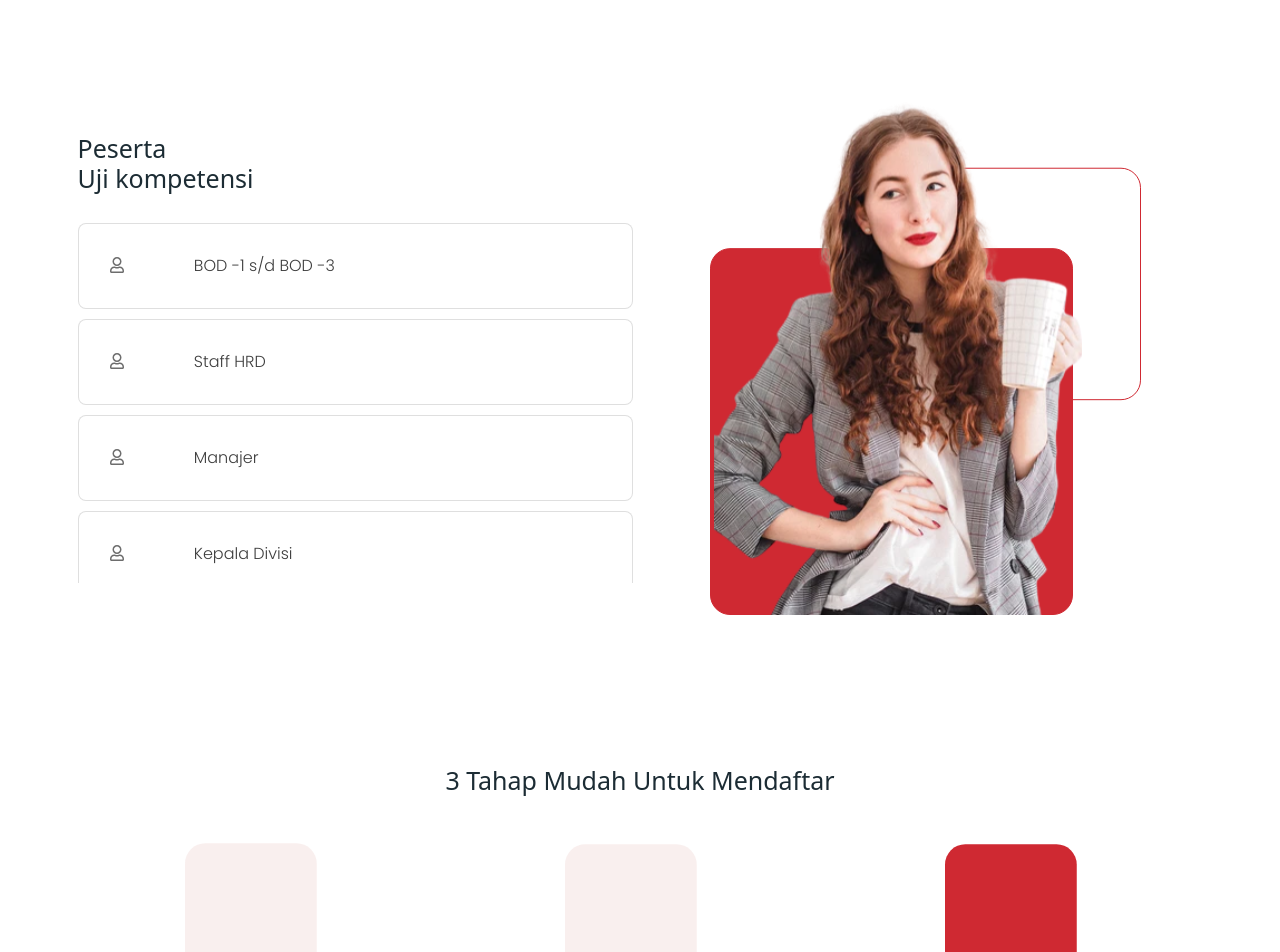
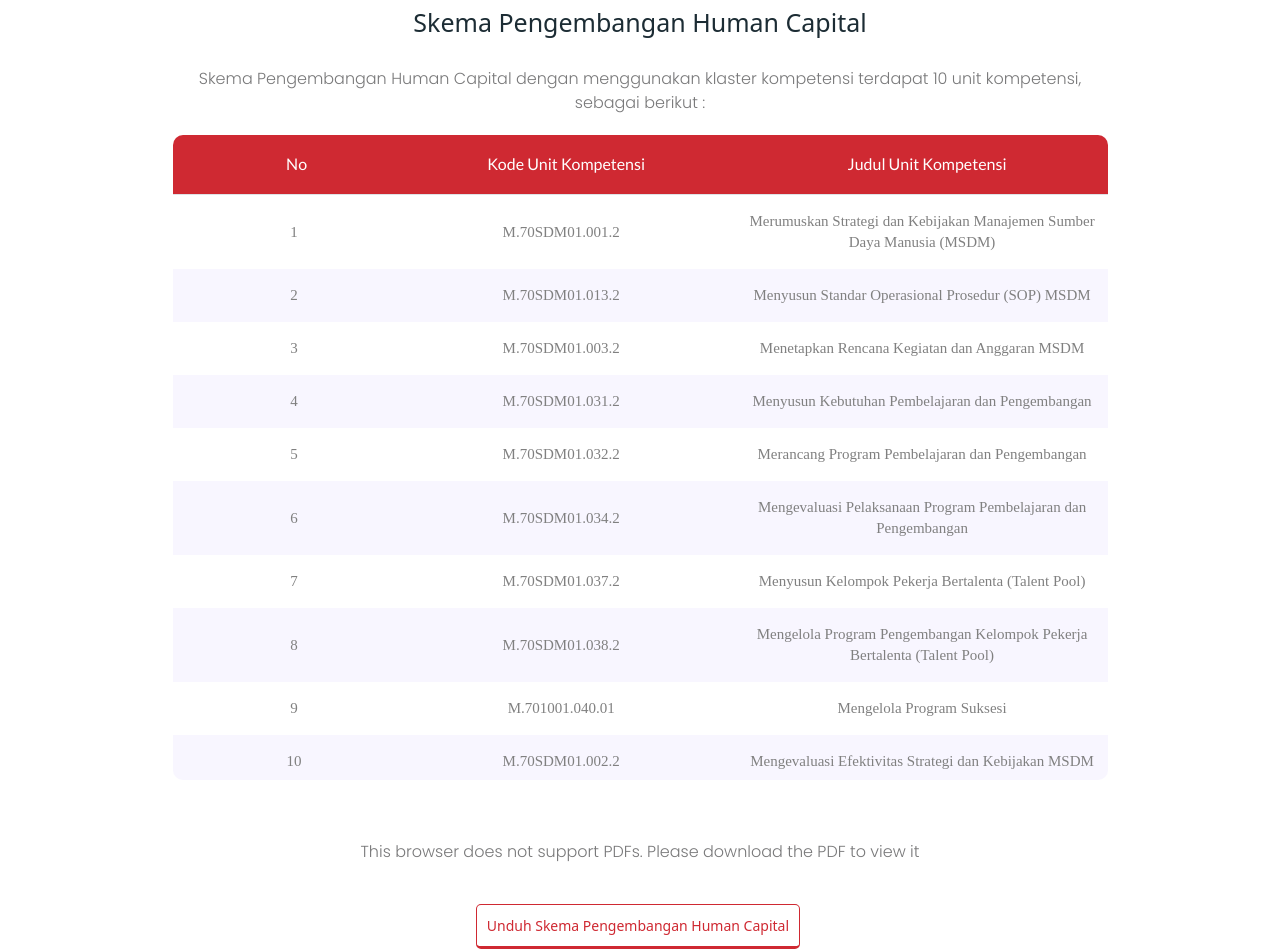
Before and after one commit to iqballa24/lsphcmi_react, a React (Create React App) app: page /scheme in a window 1280 px wide. Shown: the part 1740-2692 px from the top of the page. Built offline with nearby package versions, Linux system fonts and the light colour scheme.

Commit message:
complete page scheme

```diff
--- a/src/App.js
+++ b/src/App.js
@@ -1,6 +1,7 @@
 import "./assets/css/main.css";
 import Homepage from "view/Homepage";
 import About from "view/About";
+import Scheme from "view/Scheme";
 import { BrowserRouter as Router, Switch, Route } from "react-router-dom";
 import "bootstrap/dist/css/bootstrap.min.css";
 
@@ -12,8 +13,8 @@ function App() {
           <Route path="/about">
             <About />
           </Route>
-          <Route path="/users">
-            <Homepage />
+          <Route path="/scheme">
+            <Scheme />
           </Route>
           <Route path="/">
             <Homepage />
--- /dev/null
+++ b/src/components/Scheme/SchemePengelolaan.js
@@ -0,0 +1,82 @@
+import React from "react";
+import ScemeSection from "elements/ScemeSection";
+import { SKKNIPengelolaan } from "data/pdf";
+
+const column = [
+  {
+    id: 1,
+    name: "No",
+  },
+  {
+    id: 2,
+    name: "Kode Unit Kompetensi",
+  },
+  {
+    id: 3,
+    name: "Judul Unit Kompetensi",
+  },
+];
+
+const data = [
+  {
+    id: 1,
+    kdUnit: "M.70SDM01.001.2",
+    titleUnit:
+      "Merumuskan Strategi dan Kebijakan Manajemen Sumber Daya Manusia (MSDM)",
+  },
+  {
+    id: 2,
+    kdUnit: "M.70SDM01.013.2",
+    titleUnit: "Menyusun Standar Operasional Prosedur (SOP) MSDM",
+  },
+  {
+    id: 3,
+    kdUnit: "M.70SDM01.003.2",
+    titleUnit: "Menetapkan Rencana Kegiatan dan Anggaran MSDM",
+  },
+  {
+    id: 4,
+    kdUnit: "M.70SDM01.031.2",
+    titleUnit: "Menyusun Kebutuhan Pembelajaran dan Pengembangan",
+  },
+  {
+    id: 5,
+    kdUnit: "M.70SDM01.032.2",
+    titleUnit: "Merancang Program Pembelajaran dan Pengembangan",
+  },
+  {
+    id: 6,
+    kdUnit: "M.70SDM01.034.2",
+    titleUnit: "Mengevaluasi Pelaksanaan Program Pembelajaran dan Pengembangan",
+  },
+  {
+    id: 7,
+    kdUnit: "M.70SDM01.037.2",
+    titleUnit: "Menyusun Kelompok Pekerja Bertalenta (Talent Pool)",
+  },
+  {
+    id: 8,
+    kdUnit: "M.70SDM01.038.2",
+    titleUnit:
+      "Mengelola Program Pengembangan Kelompok Pekerja Bertalenta (Talent Pool)",
+  }
+];
+
+const title = "Skema Pengelolaan Hubungan Industrial";
+
+const desc =
+  "Skema Pengelolaan Hubungan Industrial dengan menggunakan klaster kompetensi terdapat 8 unit kompetensi, sebagai berikut :";
+
+const SchemePengelolaan = () => {
+  return (
+    <ScemeSection
+      columnTable={column}
+      dataTable={data}
+      title={title}
+      desc={desc}
+      filePdf={SKKNIPengelolaan}
+    />
+  );
+};
+
+export default SchemePengelolaan;
--- /dev/null
+++ b/src/components/Scheme/SchemePengembangan.js
@@ -0,0 +1,93 @@
+import React from "react";
+import ScemeSection from "elements/ScemeSection";
+import {
+  SKKNIPengembangan
+} from "data/pdf";
+
+const column = [
+  {
+    id: 1,
+    name: "No",
+  },
+  {
+    id: 2,
+    name: "Kode Unit Kompetensi",
+  },
+  {
+    id: 3,
+    name: "Judul Unit Kompetensi",
+  },
+];
+
+const data = [
+  {
+    id: 1,
+    kdUnit: "M.70SDM01.001.2",
+    titleUnit:
+      "Merumuskan Strategi dan Kebijakan Manajemen Sumber Daya Manusia (MSDM)",
+  },
+  {
+    id: 2,
+    kdUnit: "M.70SDM01.013.2",
+    titleUnit: "Menyusun Standar Operasional Prosedur (SOP) MSDM",
+  },
+  {
+    id: 3,
+    kdUnit: "M.70SDM01.003.2",
+    titleUnit: "Menetapkan Rencana Kegiatan dan Anggaran MSDM",
+  },
+  {
+    id: 4,
+    kdUnit: "M.70SDM01.031.2",
+    titleUnit: "Menyusun Kebutuhan Pembelajaran dan Pengembangan",
+  },
+  {
+    id: 5,
+    kdUnit: "M.70SDM01.032.2",
+    titleUnit: "Merancang Program Pembelajaran dan Pengembangan",
+  },
+  {
+    id: 6,
+    kdUnit: "M.70SDM01.034.2",
+    titleUnit: "Mengevaluasi Pelaksanaan Program Pembelajaran dan Pengembangan",
+  },
+  {
+    id: 7,
+    kdUnit: "M.70SDM01.037.2",
+    titleUnit: "Menyusun Kelompok Pekerja Bertalenta (Talent Pool)",
+  },
+  {
+    id: 8,
+    kdUnit: "M.70SDM01.038.2",
+    titleUnit: "Mengelola Program Pengembangan Kelompok Pekerja Bertalenta (Talent Pool)",
+  },
+  {
+    id: 9,
+    kdUnit: "M.701001.040.01",
+    titleUnit: "Mengelola Program Suksesi",
+  },
+  {
+    id: 10,
+    kdUnit: "M.70SDM01.002.2",
+    titleUnit: "Mengevaluasi Efektivitas Strategi dan Kebijakan MSDM",
+  },
+];
+
+const title = "Skema Pengembangan Human Capital";
+
+const desc =
+  "Skema Pengembangan Human Capital dengan menggunakan klaster kompetensi terdapat 10 unit kompetensi, sebagai berikut :";
+
+const SchemePengembangan = () => {
+  return (
+    <ScemeSection
+      columnTable={column}
+      dataTable={data}
+      title={title}
+      desc={desc}
+      filePdf={SKKNIPengembangan}
+    />
+  );
+};
+
+export default SchemePengembangan;
--- /dev/null
+++ b/src/components/Scheme/SchemePerancangan.js
@@ -0,0 +1,70 @@
+import React from "react";
+import ScemeSection from "elements/ScemeSection";
+import {
+  SKKNIPerencanaan,
+  SKKNIPengembangan,
+  SKKNIPengelolaan,
+} from "data/pdf";
+
+const column = [
+  {
+    id: 1,
+    name: "No",
+  },
+  {
+    id: 2,
+    name: "Kode Unit Kompetensi",
+  },
+  {
+    id: 3,
+    name: "Judul Unit Kompetensi",
+  },
+];
+
+const data = [
+  {
+    id: 1,
+    kdUnit: "M.70SDM01.001.2",
+    titleUnit:
+      "Merumuskan Strategi dan Kebijakan Manajemen Sumber Daya Manusia (MSDM)",
+  },
+  {
+    id: 2,
+    kdUnit: "M.70SDM01.002.2",
+    titleUnit: "Mengevaluasi Efektivitas Strategi dan Kebijakan MSDM",
+  },
+  {
+    id: 3,
+    kdUnit: "M.70SDM01.004.2",
+    titleUnit: "Merancang Desain Organisasi",
+  },
+  {
+    id: 4,
+    kdUnit: "M.70SDM01.010.2",
+    titleUnit: "Menyusun Uraian Jabatan",
+  },
+  {
+    id: 5,
+    kdUnit: "M.70SDM01.012.2",
+    titleUnit: "Menyusun Kebutuhan SDM",
+  },
+];
+
+const title = "Skema Perencaan Human Capital";
+
+const desc =
+  "Skema Perencanaan Human Capital dengan menggunakan klaster kompetensi terdapat 5 unit kompetensi, sebagai berikut :";
+
+const SchemePerencanaan = () => {
+  return (
+    <ScemeSection
+      columnTable={column}
+      dataTable={data}
+      title={title}
+      desc={desc}
+      filePdf={SKKNIPerencanaan}
+    />
+  );
+};
+
+export default SchemePerencanaan;
--- /dev/null
+++ b/src/components/Table.js
@@ -0,0 +1,57 @@
+import React, { useEffect } from "react";
+
+
+const Table = ({ column, data }) => {
+  let number = 1;
+
+  useEffect(() => {
+    number = 1;
+  }, [data])
+
+  return (
+    <>
+      <div className="table100 ver1 m-b-110">
+        <div className="table100-head">
+          <table className="table">
+            <thead>
+              <tr className="row100 head">
+                {column?.map((col) => (
+                  <th
+                    key={col.id}
+                    className={`cell100 ${
+                      col.id === 1 ? "column2" : "column3"
+                    }`}
+                    style={{ paddingLeft: col.id === 1 ? "40px" : "" }}
+                  >
+                    {col.name}
+                  </th>
+                ))}
+              </tr>
+            </thead>
+          </table>
+        </div>
+
+        <div className="table100-body js-pscroll">
+          <table>
+            <tbody>
+              {data?.map((item) => (
+                <tr className="row100 body" key={item.id}>
+                  <td
+                    className="cell100 column2"
+                    style={{ paddingLeft: 40 + "px" }}
+                  >
+                    {number++}
+                  </td>
+                  <td className="cell100 column3">{item.kdUnit}</td>
+                  <td className="cell100 column3">{item.titleUnit}</td>
+                </tr>
+              ))}
+            </tbody>
+          </table>
+        </div>
+      </div>
+    </>
+  );
+};
+
+export default React.memo(Table);
--- a/src/data/pdf/index.js
+++ b/src/data/pdf/index.js
@@ -3,5 +3,17 @@ import SKKNI79 from "assets/pdf/SKKNI No.072 Th.2019-Hubungan Industrial New.pdf
 import PERENCANAAN from "assets/pdf/SKEMA PERENCANAAN HC.docx";
 import PENGEMBANGAN from "assets/pdf/SKEMA PENGEMBANGAN HC.docx";
 import PENGELOLAAN from "assets/pdf/SKEMA PENGELOLAAN HUBUNGAN INDUSTRIAL.docx";
+import SKKNIPerencanaan from "assets/pdf/Skema Perencanaan & Uraian Unit Kompetensi.pdf";
+import SKKNIPengembangan from "assets/pdf/Skema Pengembangan & Uraian Unit Kompetensi.pdf";
+import SKKNIPengelolaan from "assets/pdf/Skema Pengelolaan HI & Uraian Unit Kompetensi.pdf";
 
-export { SKKNI149, SKKNI79, PERENCANAAN, PENGELOLAAN, PENGEMBANGAN };
+export {
+  SKKNI149,
+  SKKNI79,
+  PERENCANAAN,
+  PENGELOLAAN,
+  PENGEMBANGAN,
+  SKKNIPerencanaan,
+  SKKNIPengembangan,
+  SKKNIPengelolaan,
+};
--- /dev/null
+++ b/src/elements/ScemeSection.js
@@ -0,0 +1,42 @@
+import React from "react";
+import { Container, Row, Col } from "react-bootstrap";
+import Table from "components/Table";
+
+const ScemeSection = ({columnTable, dataTable, title, desc, filePdf}) => {
+  return (
+    <Container>
+      <Row className="justify-content-center">
+        <Col lg={10} className="mb-3">
+          <h1 className="h1-custom mb-5">{title}</h1>
+          <p>{desc}</p>
+        </Col>
+        <Col lg={10} className="mb-5">
+          <Table column={columnTable} data={dataTable} />
+        </Col>
+        <Col lg={10} className="text-center mt-5">
+          <object
+            data={filePdf}
+            type="application/pdf"
+            width="80%"
+            height="500px"
+          >
+            <p>
+              This browser does not support PDFs. Please download the PDF to
+              view it
+            </p>
+          </object>
+          <a
+            href={filePdf}
+            className="button button-pdf mt-5"
+            download
+            target="_blank"
+          >
+            Unduh {title}
+          </a>
+        </Col>
+      </Row>
+    </Container>
+  );
+};
+
+export default ScemeSection;
--- /dev/null
+++ b/src/view/Scheme.js
@@ -0,0 +1,54 @@
+import React, { Component } from "react";
+import { Container, Row, Col } from "react-bootstrap";
+
+import Section from "elements/Section";
+import ScemeSection from "elements/ScemeSection";
+
+import Nav from "components/Nav";
+import Hero from "components/Hero";
+import Preloader from "components/Preloader";
+import BtnToTop from "components/BtnToTop";
+import Footer from "components/Footer";
+import SchemePerencanaan from "components/Scheme/SchemePerancangan";
+import SchemePengembangan from "components/Scheme/SchemePengembangan";
+import SchemePengelolaan from "components/Scheme/SchemePengelolaan";
+
+export default class Scheme extends Component {
+  constructor(props) {
+    super(props);
+    this.refAboutSection = React.createRef();
+  }
+
+  render() {
+    return (
+      <>
+        <Nav />
+        <main>
+          <Preloader />
+          <Hero refAboutSection={this.refAboutSection} />
+
+          {/* skema-perencanaan-section */}
+          <Section
+            refAboutSection={this.refAboutSection}
+            className="skema-menu-section"
+          >
+            <SchemePerencanaan />
+          </Section>
+
+          {/* skema-pengembangan-section */}
+          <Section className="skema-menu-section">
+            <SchemePengembangan />
+          </Section>
+
+          {/* skema-pengelolaan-section */}
+          <Section className="skema-menu-section">
+            <SchemePengelolaan />
+          </Section>
+          <BtnToTop />
+        </main>
+
+        <Footer />
+      </>
+    );
+  }
+}
```
